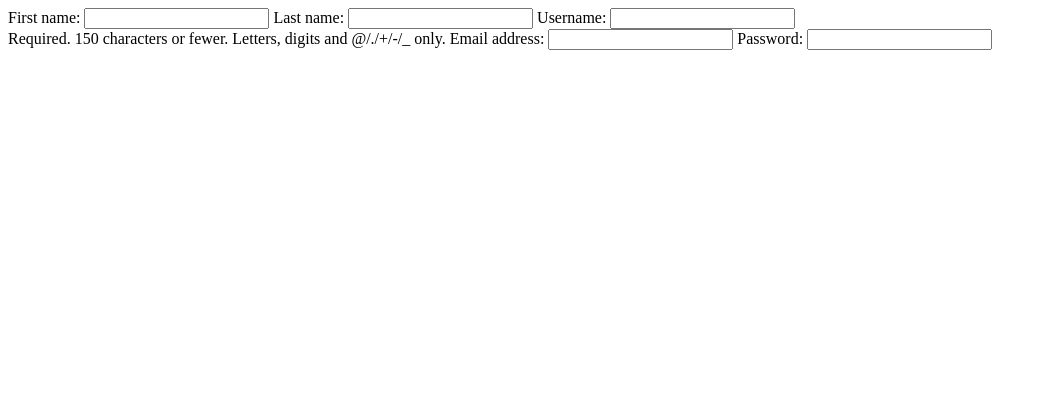
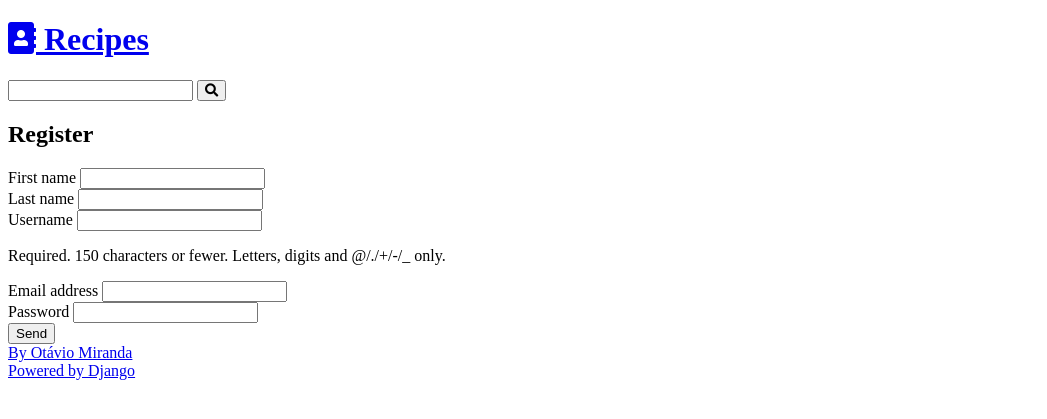
Before and after one commit to thyagosme/curso-django-projeto1, a Django app: page /authors/register/ in a window 1280 px wide. Shown: the top 419 px of the page, without its empty margins (0-1047 px from the left). Run offline with Django 4.2, Linux system fonts and the light colour scheme.

Commit message:
Adicionando todos os campos manualmente para melhor controle do CSS

```diff
--- a/authors/templates/authors/pages/register_view.html
+++ b/authors/templates/authors/pages/register_view.html
@@ -1 +1,34 @@
-{{form}}
+{% extends 'global/base.html' %}
+
+{% block title %}Register | {% endblock title %}
+
+{% block content %}
+  <div class="main-content center container">
+    <h2>Register</h2>
+  </div>
+
+  <div class="main-content container">
+    <form action="" method="POST">
+      {% csrf_token %}
+
+      <div class="form-content form-content-grid">
+        {% for field in form %}
+          <div class="form-group">
+            <label for="{{ field.id_for_label }}">{{ field.label }}</label>
+            {{field}}
+
+            {% if field.help_text %}
+              <p class="help-text">{{ field.help_text }}</p>
+            {% endif %}
+
+            {{ field.errors }}
+          </div>
+        {% endfor %}
+      </div>
+
+      <div class="form-group">
+        <button type="submit">Send</button>
+      </div>
+    </form>
+  </div>
+{% endblock content %}
--- a/authors/views.py
+++ b/authors/views.py
@@ -6,7 +6,10 @@ from .forms import RegisterForm
 
 
 def register_view(request):
-    form = RegisterForm()
+    if request.POST:
+        form = RegisterForm(request.POST)
+    else:
+        form = RegisterForm()
     return render(request, 'authors/pages/register_view.html', {
         'form': form,
     })
--- a/base_templates/global/base.html
+++ b/base_templates/global/base.html
@@ -13,9 +13,8 @@
     {% include 'recipes/partials/search.html' %}
 
     <main class="main-content-container">
-            {% block content %}{% endblock content %}
-            {% include 'recipes/partials/pagination.html' %}
-
+        {% block content %}{% endblock content %}
+        {% include 'recipes/partials/pagination.html' %}
     </main>
     {% include 'recipes/partials/footer.html' %}
 </body>
--- a/recipes/templates/recipes/partials/header.html
+++ b/recipes/templates/recipes/partials/header.html
@@ -3,7 +3,7 @@
         <h1>
             <a class="main-logo" href=" {% url 'recipes:home' %}">
                 <i class="fas fa-address-book main-logo-icon"></i>
-                <span class="main-logo-text">Receitas</span>
+                <span class="main-logo-text">Recipes</span>
             </a>
         </h1>
     </div>
```
